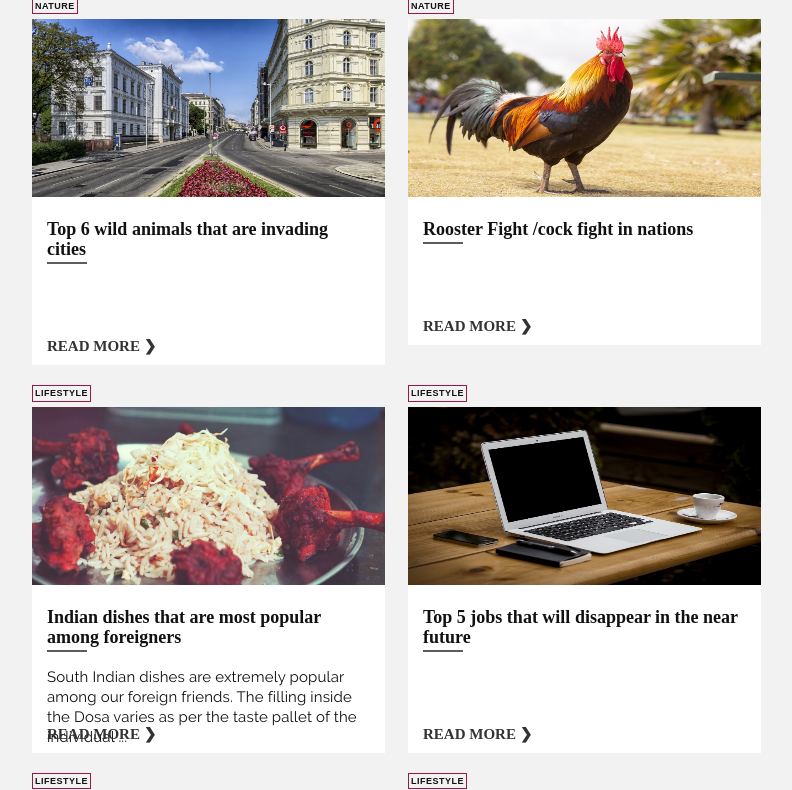
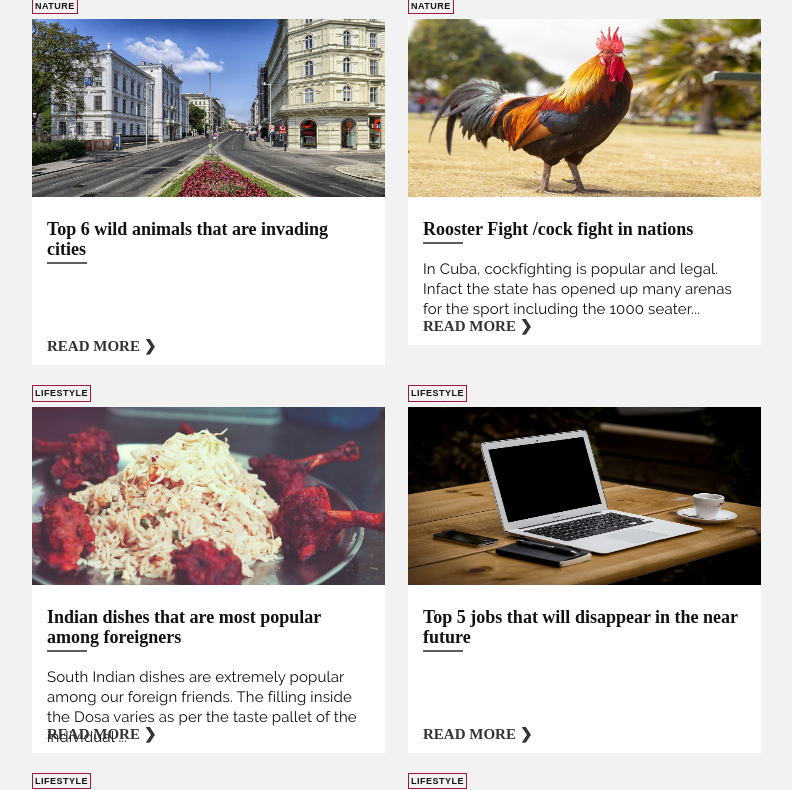
Before and after one commit to sherlifelix/blog, a Jekyll site: the page built from index.html, in a window 1280 px wide and 900 px high, scrolled down 2296 px, cut to the strip 0-790 px from the top of the window. Shown: the whole strip, without its empty margins (55-847 px from the left). Built offline with Jekyll 4.4.1, drawn with Linux system fonts in a browser that asks for light colours.

Commit message:
Update 2018-10-30-rooster-fight-cock-fight-in-nations.md

```diff
--- a/_posts/2018-10-30-rooster-fight-cock-fight-in-nations.md
+++ b/_posts/2018-10-30-rooster-fight-cock-fight-in-nations.md
@@ -6,6 +6,9 @@ author_name: sachin
 published: true
 title: Rooster Fight /cock fight in nations
 blog_category: Nature
+description: >-
+  In Cuba, cockfighting is popular and legal. Infact the state has opened up
+  many arenas for the sport including the 1000 seater...
 ---
 Cuba
 ![animal-1867562_1280.jpg]({{site.baseurl}}/assets/img/cockFight/animal-1867562_1280.jpg)
```
